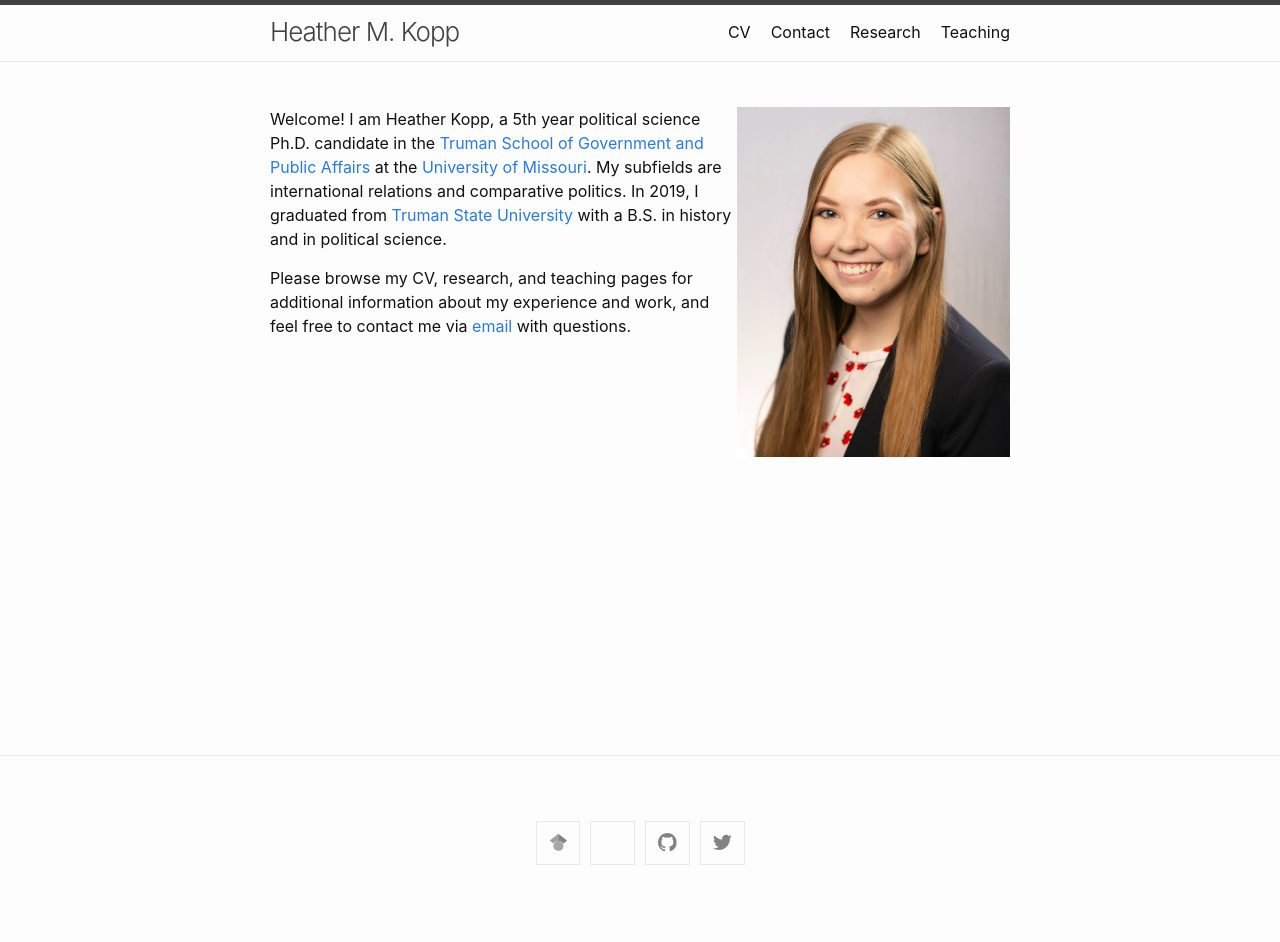
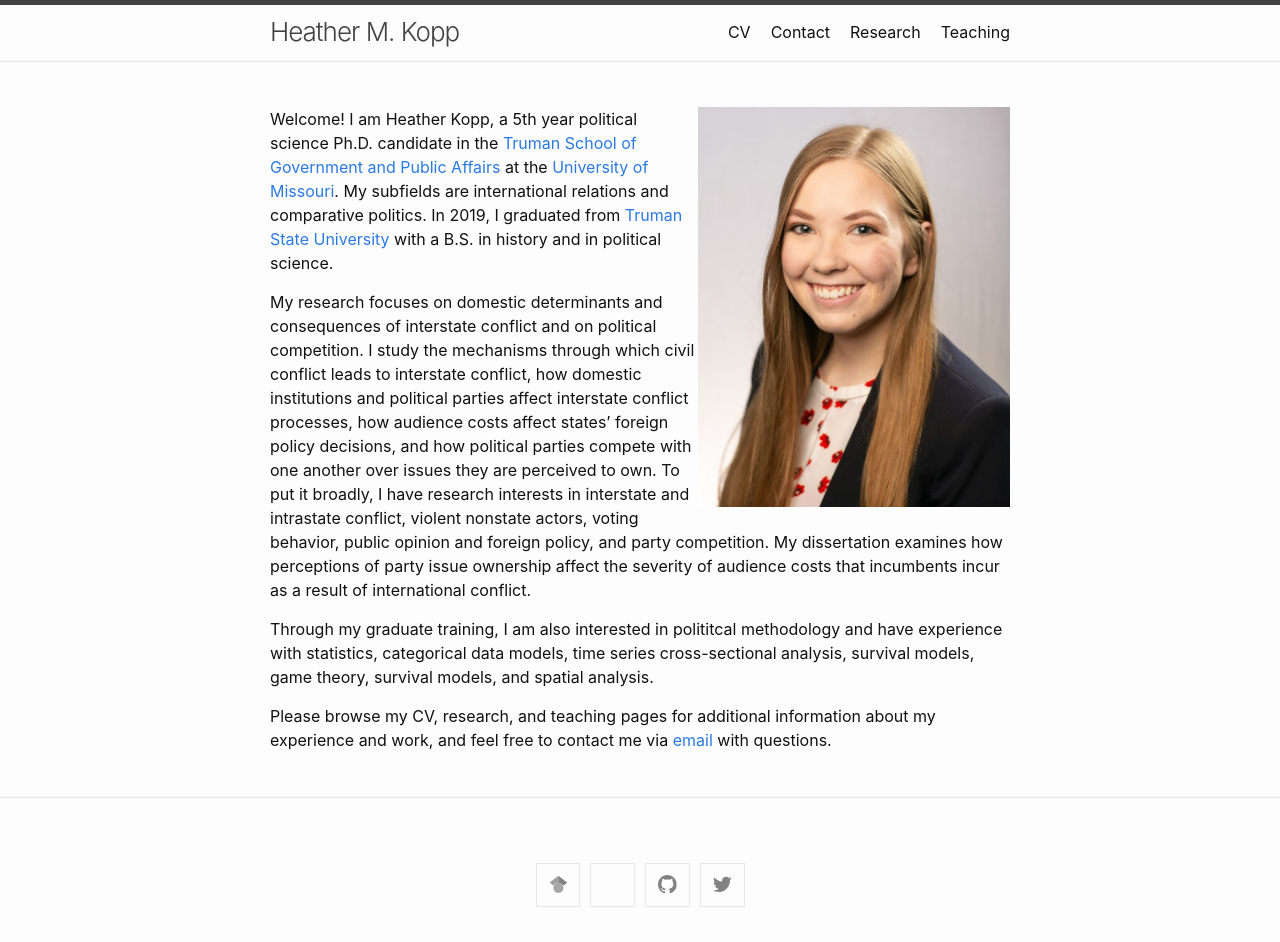
Before and after one commit to heatherkopp/heatherkopp.github.io, a Jekyll site: the page built from index.md, in a window 1280 px wide. Built offline with Jekyll 4.4.1, drawn with Linux system fonts in a browser that asks for light colours; before the commit the page ends 900 px from its top, so only the background shows below that.

Commit message:
Update index.md

```diff
--- a/index.md
+++ b/index.md
@@ -1,8 +1,12 @@
 ---
 layout: home
 ---
-<img align="right" height="350" src="https://heatherkopp.github.io/files/kopp.jpg">
+<img align="right" src="https://heatherkopp.github.io/files/kopp.jpg" height="400"/>
 
 Welcome! I am Heather Kopp, a 5th year political science Ph.D. candidate in the [Truman School of Government and Public Affairs](https://www.truman.missouri.edu/) at the [University of Missouri](https://www.missouri.edu/). My subfields are international relations and comparative politics. In 2019, I graduated from [Truman State University](https://www.truman.edu/) with a B.S. in history and in political science.
 
+My research focuses on domestic determinants and consequences of interstate conflict and on political competition. I study the mechanisms through which civil conflict leads to interstate conflict, how domestic institutions and political parties affect interstate conflict processes, how audience costs affect states’ foreign policy decisions, and how political parties compete with one another over issues they are perceived to own. To put it broadly, I have research interests in interstate and intrastate conflict, violent nonstate actors, voting behavior, public opinion and foreign policy, and party competition. My dissertation examines how perceptions of party issue ownership affect the severity of audience costs that incumbents incur as a result of international conflict.
+
+Through my graduate training, I am also interested in polititcal methodology and have experience with statistics, categorical data models, time series cross-sectional analysis, survival models, game theory, survival models, and spatial analysis.
+
 Please browse my CV, research, and teaching pages for additional information about my experience and work, and feel free to contact me via [email](mailto:hmk439@mail.missouri.edu) with questions.
```
